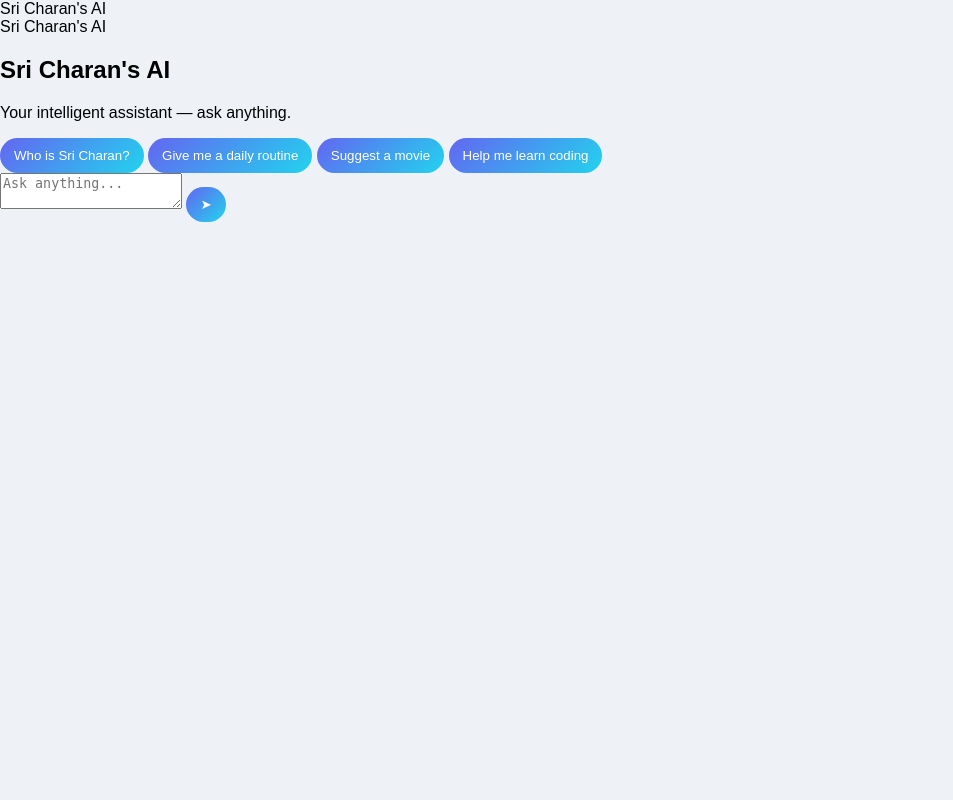
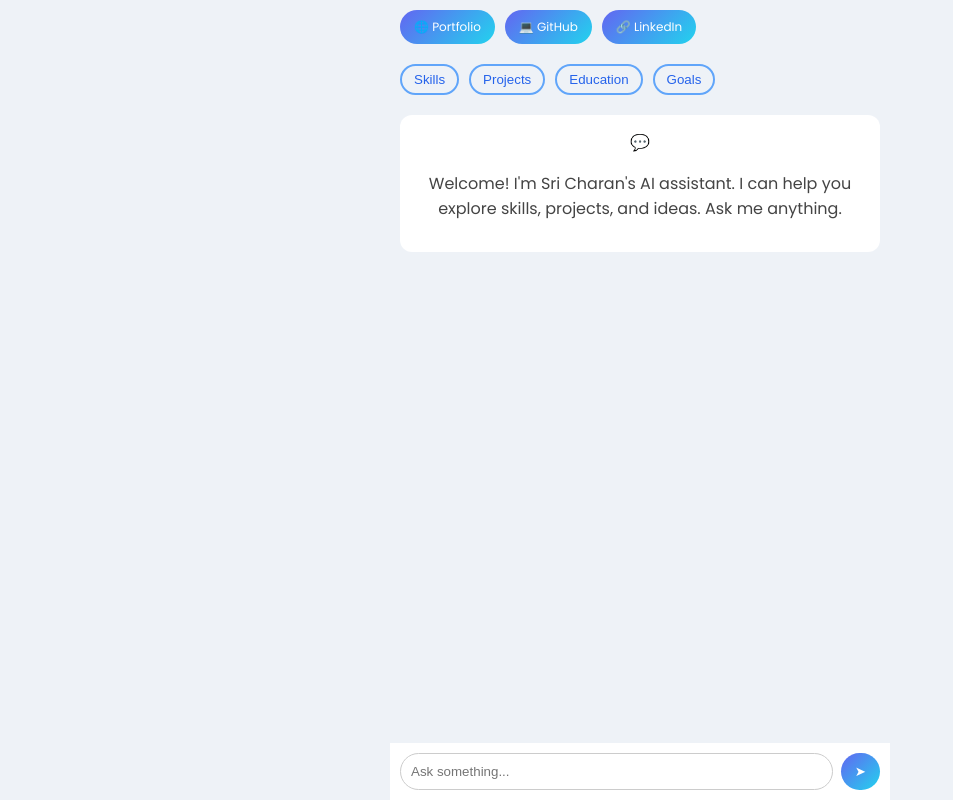
Before and after one commit to charan6401-rgb/Chatbo, a Flask app: page / in a window 1280 px wide. Shown: the whole page, without its empty margins (0-953 px from the left). Run offline with Flask 3, Linux system fonts and the light colour scheme.

Commit message:
Refactor index.html layout and update title
Updated the title and modified the layout to include top links and suggestion chips.

```diff
--- a/templates/index.html
+++ b/templates/index.html
@@ -3,51 +3,51 @@
 <head>
 <meta charset="UTF-8">
 <meta name="viewport" content="width=device-width, initial-scale=1.0">
-<title>Sri Charan's AI</title>
+<title>Sri Charan AI</title>
 
-<link href="https://fonts.googleapis.com/css2?family=Orbitron:wght@600&family=Syne:wght@400;600&display=swap" rel="stylesheet">
+<link href="https://fonts.googleapis.com/css2?family=Poppins:wght@400;600&display=swap" rel="stylesheet">
 <link rel="stylesheet" href="/static/style.css">
 </head>
 
 <body>
 
-<!-- SPLASH -->
-<div id="splash">
-  <div class="logo">Sri Charan's AI</div>
+<div class="container">
+
+  <!-- TOP LINKS -->
+  <div class="top-links">
+    <a href="https://portfolio-xiok.onrender.com/" target="_blank">🌐 Portfolio</a>
+    <a href="https://github.com/charan6401-rgb" target="_blank">💻 GitHub</a>
+    <a href="https://www.linkedin.com/in/jangam-sri-charan-166a513b8" target="_blank">🔗 LinkedIn</a>
   </div>
 
-<div class="app">
-
-  <!-- MAIN -->
-  <main class="main">
-
-    <!-- HEADER -->
-    <header class="topbar">Sri Charan's AI</header>
+  <!-- SUGGESTION CHIPS -->
+  <div class="chips">
+    <button>Skills</button>
+    <button>Projects</button>
+    <button>Education</button>
+    <button>Goals</button>
+  </div>
 
   <!-- CHAT -->
-    <div id="messages" class="messages">
+  <div id="chat">
 
-      <div class="empty">
-        <h2>Sri Charan's AI</h2>
-        <p>Your intelligent assistant — ask anything.</p>
-
-        <div class="suggestions">
-          <button>Who is Sri Charan?</button>
-          <button>Give me a daily routine</button>
-          <button>Suggest a movie</button>
-          <button>Help me learn coding</button>
-        </div>
+    <div class="welcome-card">
+      <div class="icon">💬</div>
+      <p>
+        Welcome! I'm Sri Charan's AI assistant.
+        I can help you explore skills, projects, and ideas.
+        Ask me anything.
+      </p>
     </div>
 
   </div>
 
   <!-- INPUT -->
-    <div class="input-box">
-      <textarea id="input" placeholder="Ask anything..."></textarea>
+  <div class="input-area">
+    <input id="input" placeholder="Ask something..." />
     <button id="send">➤</button>
   </div>
 
-  </main>
 </div>
 
 <script src="/static/script.js"></script>
```
Lines whose indentation alone changed are shown as unchanged.
